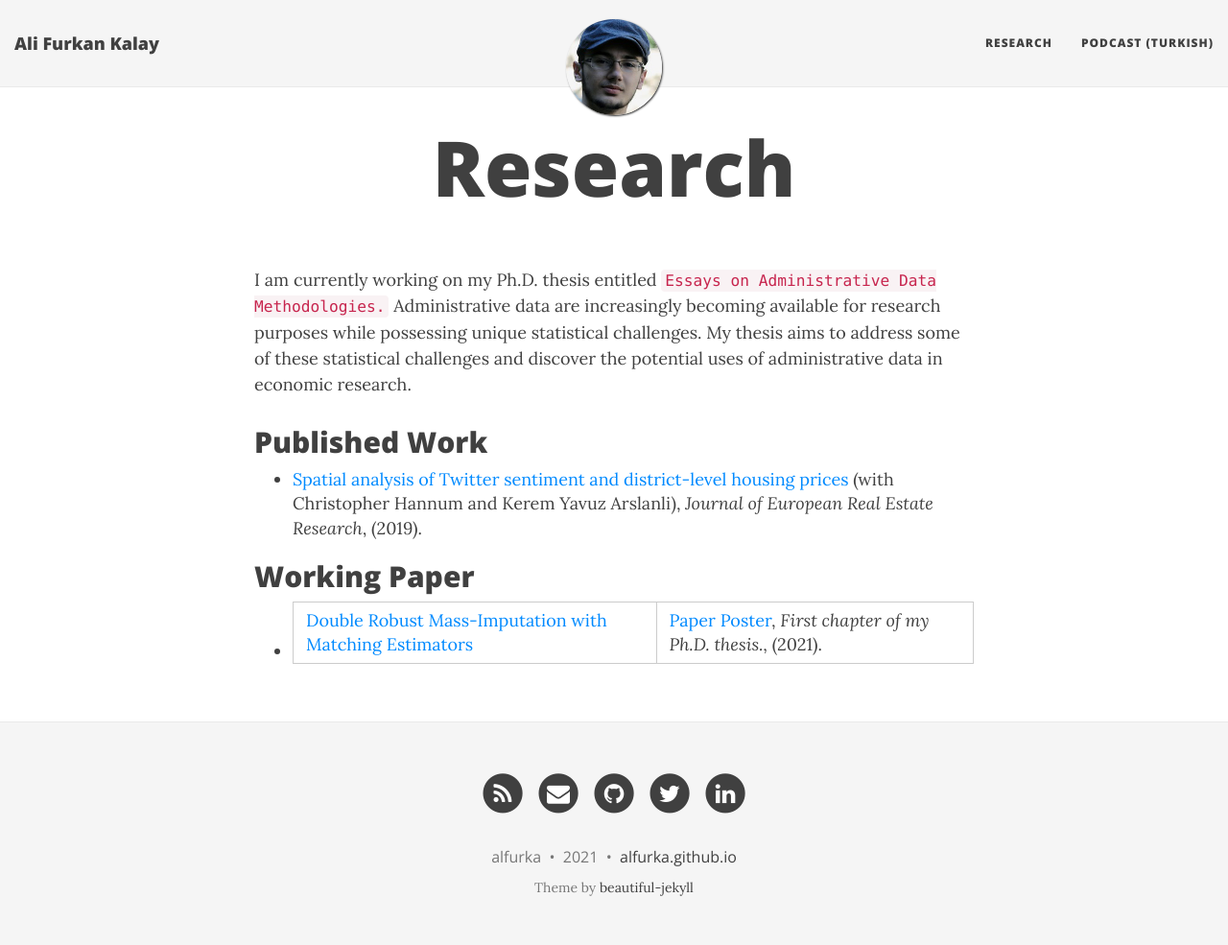
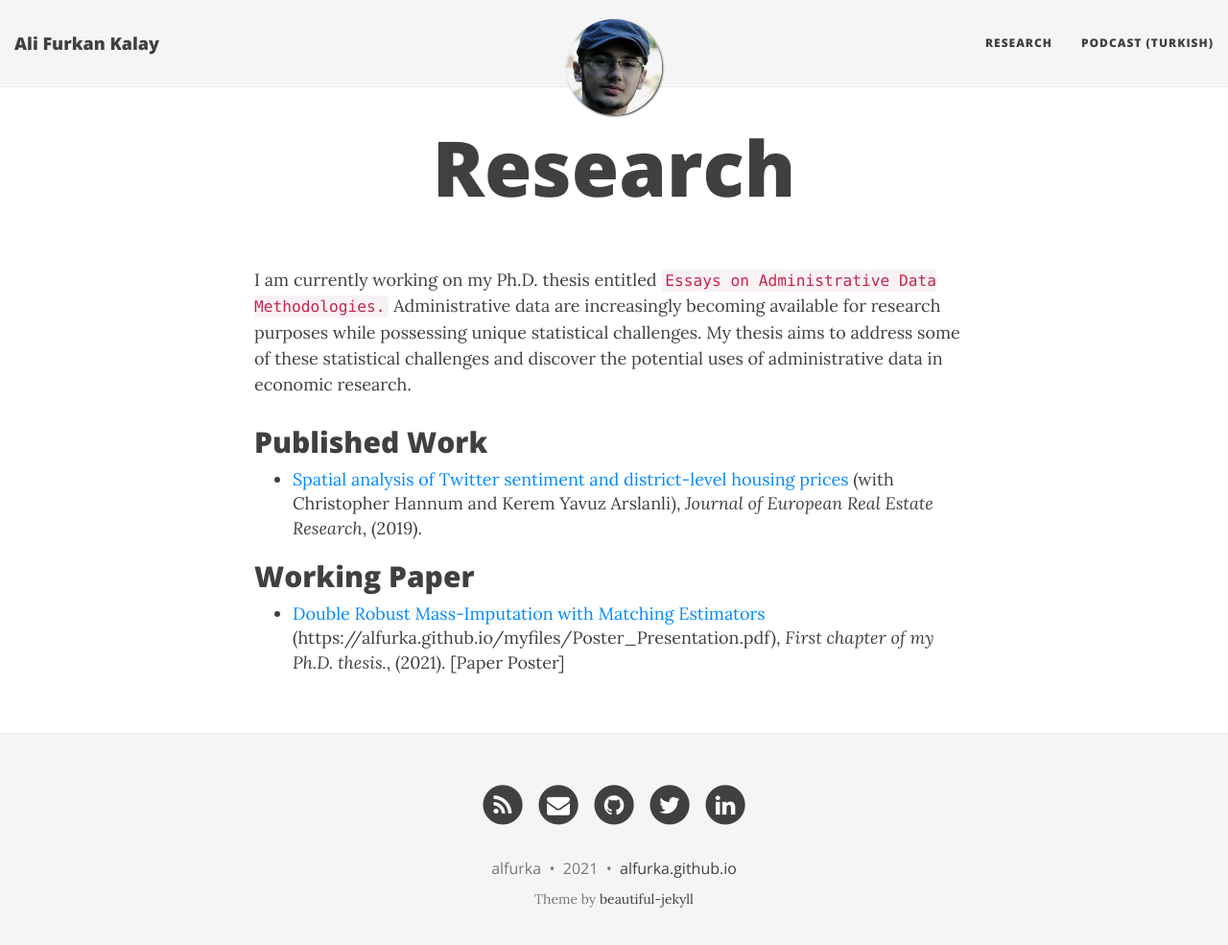
Before and after one commit to alfurka/alfurka.github.io, a Jekyll site: the page built from research.md, in a window 1280 px wide and 998 px high. Shown: the top 985 px of the window at 96% size. Built offline with Jekyll 4.4.1, drawn with Linux system fonts in a browser that asks for light colours; nearby versions of some CDN libraries.

Commit message:
Update research.md

```diff
--- a/research.md
+++ b/research.md
@@ -11,4 +11,4 @@
 
 ## Working Paper
 
-- [Double Robust Mass-Imputation with Matching Estimators](https://arxiv.org/abs/2110.09275) | [Paper Poster](https://alfurka.github.io/myfiles/Poster_Presentation.pdf), *First chapter of my Ph.D. thesis.*, (2021).
+- [Double Robust Mass-Imputation with Matching Estimators](https://arxiv.org/abs/2110.09275) (https://alfurka.github.io/myfiles/Poster_Presentation.pdf), *First chapter of my Ph.D. thesis.*, (2021). [Paper Poster]
```
